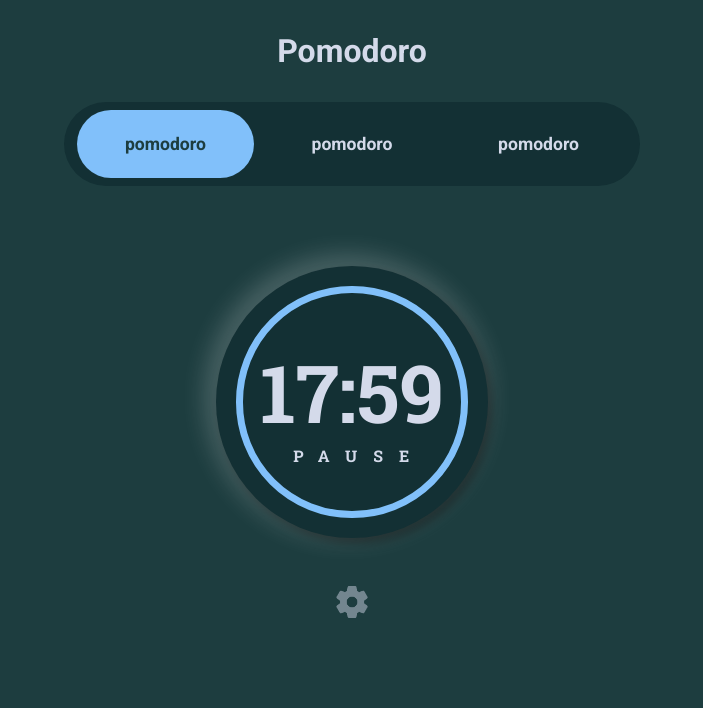
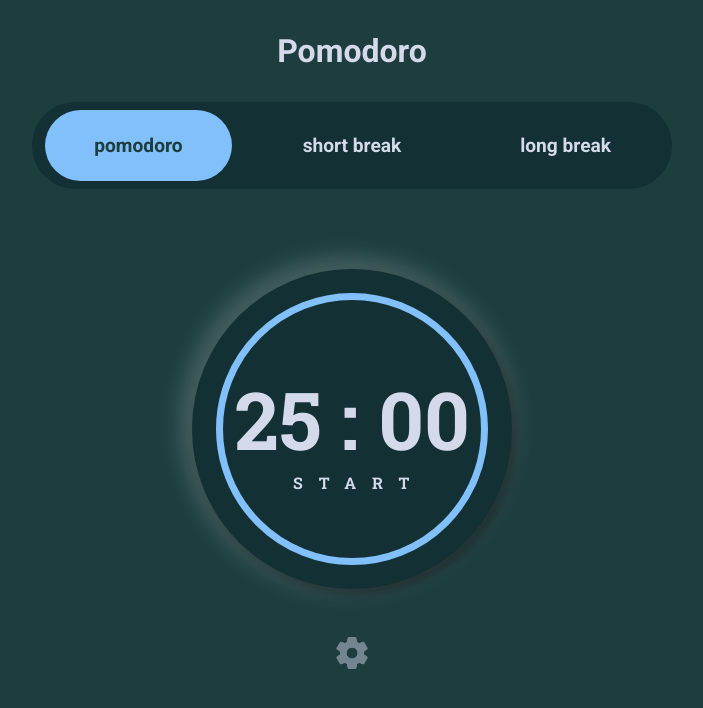
Before and after one commit to domingoacd/pomodoro, a React (Create React App) app: page / in a window 1280 px wide. Shown: the top 708 px of the page, without its empty margins (288-991 px from the left). Built offline with nearby package versions, Linux system fonts and the light colour scheme.

Commit message:
Added change color functionality

```diff
--- a/src/components/app/App.jsx
+++ b/src/components/app/App.jsx
@@ -4,14 +4,18 @@ import Buttons from "../buttons/Buttons";
 import Timer from "../timer/Timer";
 import SettingsButton from "../settingsButton/SettingsButton";
 import Modal from "../modal/Modal";
-import { fetchUserConfig } from "../../functions";
+import { fetchUserConfig, getActiveTimerFromTimers } from "../../functions";
+import { TIMERS_INITIAL_STATE } from "../../constants";
 import { app } from "./app.module.scss";
 
 const App = (props) => {
   const [showModal, setShowModal] = useState(false);
   const [userConfig, setUserConfig] = useState(fetchUserConfig());
+  const [timers, setTimers] = useState([...TIMERS_INITIAL_STATE]);
+  const [currentTimer, setCurrentTimer] = useState({
+    ...TIMERS_INITIAL_STATE[0],
+  });
 
-  console.log(userConfig);
   function closeModal() {
     setShowModal(false);
   }
@@ -20,12 +24,33 @@ const App = (props) => {
     setShowModal(true);
   }
 
+  function changeTimer(timerId) {
+    const newTimers = timers.map((timer) => {
+      timer.id === timerId ? (timer.active = true) : (timer.active = false);
+      return timer;
+    });
+
+    setTimers(newTimers);
+  }
+
+  function saveNewUserConfig(newUserConfig) {
+    setUserConfig({ ...newUserConfig });
+  }
+
   return (
     <div className={app}>
-      <Modal showModal={showModal} closeModal={closeModal} />
-      <Title text="pomodoro" />
-      <Buttons />
-      <Timer />
+      <Modal
+        showModal={showModal}
+        closeModal={closeModal}
+        userConfig={userConfig}
+        saveUserConfig={saveNewUserConfig}
+      />
+      <Title currentTimer={getActiveTimerFromTimers(timers)} />
+      <Buttons timers={timers} color={userConfig.color} onClick={changeTimer} />
+      <Timer
+        currentTimer={getActiveTimerFromTimers(timers)}
+        userConfig={userConfig}
+      />
       <SettingsButton openModal={openModal} />
     </div>
   );
--- a/src/components/buttons/Buttons.jsx
+++ b/src/components/buttons/Buttons.jsx
@@ -1,16 +1,36 @@
-import React from 'react';
-import {buttonsContainer, button, blue, green, pink, active} from './buttons.module.scss';
+import React, { useRef } from "react";
+import { TIMERS_INITIAL_STATE } from "../../constants";
+import {
+  buttonsContainer,
+  button,
+  blue,
+  green,
+  pink,
+  active,
+} from "./buttons.module.scss";
 
-const Buttons = (props) => {
+const Buttons = ({ timers, color, onClick }) => {
+  const colorsMap = useRef({
+    blue: blue,
+    green: green,
+    pink: pink,
+  });
 
+  const getButtonFromTimer = (timer) => {
+    const classes = `${button} ${
+      timer.active ? active + " " + colorsMap.current[color] : ""
+    }`;
 
-    return(
-        <div className={buttonsContainer}>
-            <button className={`${button} ${blue} ${active}`}>pomodoro</button>
-            <button className={`${button}`}>pomodoro</button>
-            <button className={`${button}`}>pomodoro</button>
-        </div>
+    return (
+      <button key={timer.id} className={classes} onClick={() => onClick(timer.id)}>
+        {timer.name}
+      </button>
     );
-}
+  };
+
+  return (
+    <div className={buttonsContainer}>{timers.map(getButtonFromTimer)}</div>
+  );
+};
 
 export default Buttons;
--- a/src/components/buttons/buttons.module.scss
+++ b/src/components/buttons/buttons.module.scss
@@ -1,6 +1,10 @@
 @use '../../sass/variables';
 
 .buttonsContainer {
+    width: 90vw;
+    max-width: 40rem;
+    display: flex;
+    justify-content: space-between;
     border-radius: 5rem;
     padding: 0.5rem;
     margin-bottom: 5rem;
@@ -8,13 +12,14 @@
 }
 
 .button {
+    width: 30%;
+    padding: 1.5rem 0;
+    margin: 0 0.3rem;
+    font-size: clamp(0.8rem, 3vw, 1.2rem);
+    font-weight: bold;
+    cursor: pointer;
     border-radius: 3rem;
     border: none;
-    margin: 0 0.3rem;
-    padding: 1.5rem 3rem;
-    font-size: 1.1rem;
-    font-weight: bold;
-    cursor: pointer;
     color: variables.$text-primary;
     background-color: transparent;
 
--- a/src/components/modal/modal.module.scss
+++ b/src/components/modal/modal.module.scss
@@ -147,17 +147,6 @@
           display: block;
         }
       }
-      &.blue {
-        background-color: variables.$blue;
-      }
-
-      &.green {
-        background-color: variables.$green;
-      }
-
-      &.pink {
-        background-color: variables.$pink;
-      }
     }
   }
 
@@ -172,7 +161,18 @@
     font-size: 1.2rem;
     font-weight: bold;
     cursor: pointer;
-      color: variables.$text-dark;
+    color: variables.$text-white;
+  }
+
+  .blue {
     background-color: variables.$blue;
   }
+
+  .green {
+    background-color: variables.$green;
   }
+
+  .pink {
+    background-color: variables.$pink;
+  }
+}
--- a/src/components/timer/Timer.jsx
+++ b/src/components/timer/Timer.jsx
@@ -1,12 +1,17 @@
 import React from "react";
-import { timer, timer__inner, time, pause } from "./timer.module.scss";
+import { timer, timer__inner, time, pause, blue, pink, green } from "./timer.module.scss";
 
-const Timer = (props) => {
+const Timer = ({currentTimer, userConfig}) => {
+  const colorsMapper = {
+    blue,
+    pink,
+    green
+  }
   return (
     <div className={timer}>
-      <div className={timer__inner}>
-        <span className={time}>17:59</span>
-        <button className={pause}>pause</button>
+      <div className={`${timer__inner} ${colorsMapper[userConfig.color]}`}>
+        <span className={time}>{userConfig[currentTimer.id] + ' : 00'}</span>
+        <button className={pause}>Start</button>
       </div>
     </div>
   );
--- a/src/components/timer/timer.module.scss
+++ b/src/components/timer/timer.module.scss
@@ -1,8 +1,12 @@
 @use '../../sass/variables';
 
 .timer {
-  width: 17rem;
-  height: 17rem;
+  width: 80vw;
+  height: 80vw;
+  max-width: 20rem;
+  max-height: 20rem;
+  min-width: 15rem;
+  min-height: 15rem;
   display: flex;
   justify-content: center;
   align-items: center;
@@ -20,17 +24,29 @@
     align-items: center;
     padding: 0.2rem;
     border-radius: 50%;
-    border: 7px solid variables.$blue;
+    border: 7px solid transparent;
+
+    &.blue {
+      border-color: variables.$blue;
+    }
+
+    &.pink {
+      border-color: variables.$pink;
+    }
+
+    &.green {
+      border-color: variables.$green;
+    }
 
     .time {
-        font-size: 5rem;
-        font-family: 'Roboto Slab', serif;
+      font-size: clamp(1rem, 14vw, 5rem);
+      font-family: "Roboto Slab", serif;
       color: variables.$text-primary;
     }
 
     .pause {
       font-size: 1rem;
-        font-family: 'Roboto Slab', serif;
+      font-family: "Roboto Slab", serif;
       text-align: center;
       text-transform: uppercase;
       letter-spacing: 1rem;
--- a/src/components/title/Title.jsx
+++ b/src/components/title/Title.jsx
@@ -1,8 +1,8 @@
 import React from 'react';
 import {title} from './title.module.scss';
 
-const Title = ({text}) => {
-    return <h1 className={title}>{text}</h1>
+const Title = ({currentTimer}) => {
+    return <h1 className={title}>{currentTimer.name}</h1>
 }
 
 export default Title;
--- a/src/constants/index.js
+++ b/src/constants/index.js
@@ -1,9 +1,15 @@
-export const BASE_CONFIG = {
-    pomodoro: 25,
-    short_break: 5,
-    long_break: 15,
-    color: 'blue',
-    font: 'first'
-}
+export const STORAGE_NAME = "pomo_config";
+export const BASE_CONFIG = Object.freeze({
+  pomodoro: 25,
+  short_break: 5,
+  long_break: 15,
+  color: "blue",
+  font: "first",
+});
+export const TIMERS_INITIAL_STATE = [
+  { id: "pomodoro", name: "pomodoro", active: true },
+  { id: "short_break", name: "short break", active: false },
+  { id: "long_break", name: "long break", active: false },
+];
 
-export const STORAGE_NAME = 'pomo_config';
+export const COLORS = ['blue', 'pink', 'green'];
--- a/src/functions/index.js
+++ b/src/functions/index.js
@@ -1,6 +1,11 @@
-import { BASE_CONFIG, STORAGE_NAME} from '../constants';
+import { BASE_CONFIG, STORAGE_NAME } from "../constants";
 
-export const fetchUserConfig = () =>{
-    const userConfig = localStorage.getItem(STORAGE_NAME) || BASE_CONFIG;
-    return {...userConfig};
-}
+export const fetchUserConfig = () => {
+  const userConfig = localStorage.getItem(STORAGE_NAME) || BASE_CONFIG;
+  return { ...userConfig };
+};
+
+export const getActiveTimerFromTimers = (timers) => {
+  const activeTimer = timers.find((timer) => timer.active);
+  return { ...activeTimer };
+};
```
Also changed, not shown: src/components/modal/ColorButtons.jsx (added, +17 -0 lines), src/components/modal/Modal.jsx (+58 -14 lines), 1 other file (tests, documents, lock files or other folders). Lines whose indentation alone changed are shown as unchanged.
